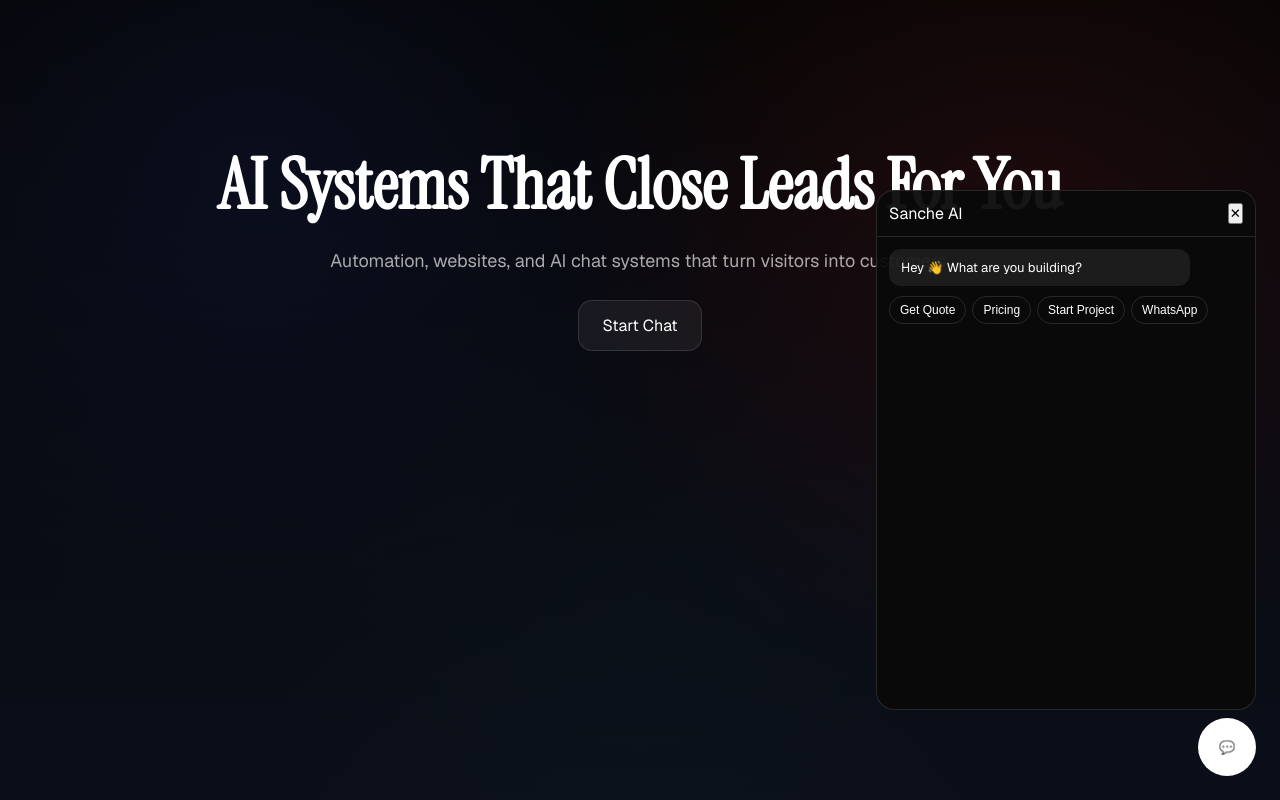
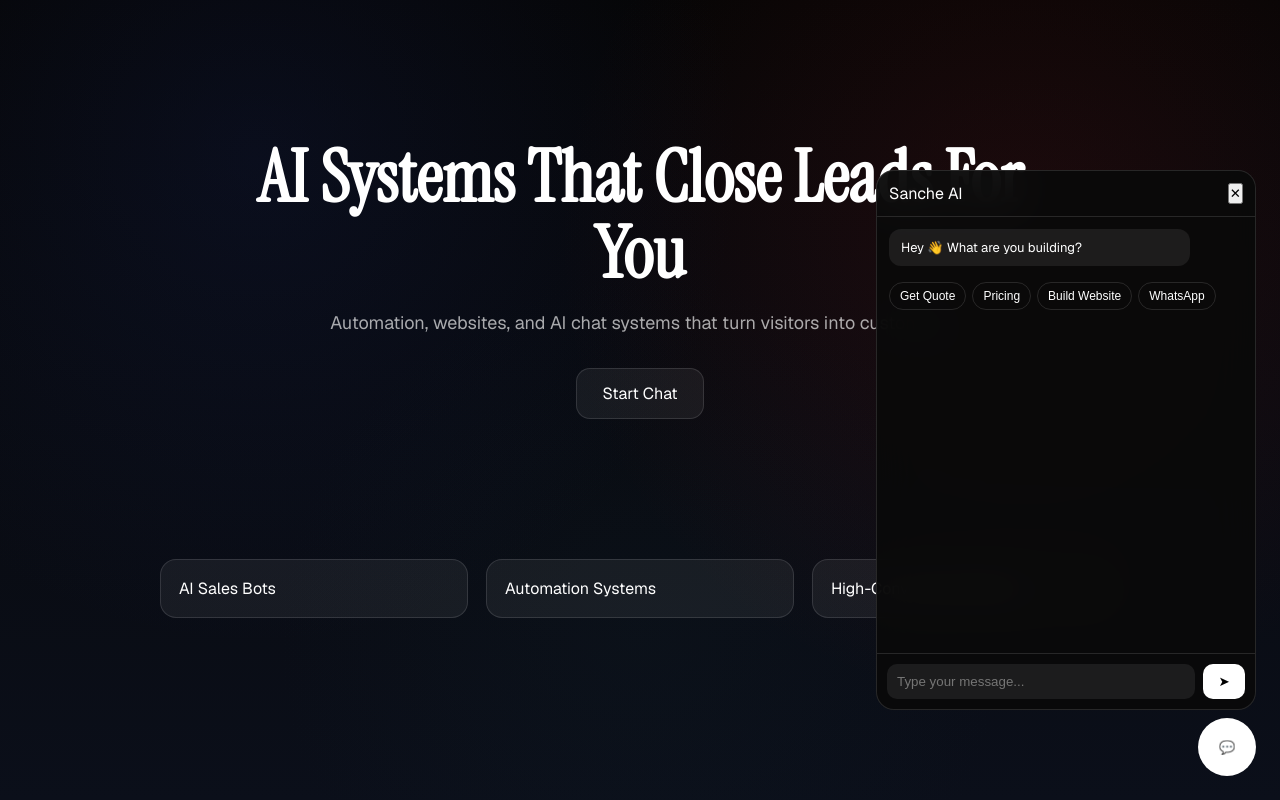
Before and after one commit to Goldylox752/Sanchesolutions, a website: page index.html in a window 1280 px wide. Both pictures are taken after a click on the element "Start Chat". Drawn offline with nearby package versions, Linux system fonts and the light colour scheme.

Commit message:
Update index.html

```diff
--- a/index.html
+++ b/index.html
@@ -19,6 +19,7 @@
   --muted:rgba(255,255,255,0.65);
 }
 
+/* BACKGROUND */
 body{
   font-family:Geist,sans-serif;
   color:var(--text);
@@ -33,30 +34,52 @@ body{
 /* HERO */
 .hero{
   text-align:center;
-  padding:140px 20px 80px;
+  padding:140px 20px 70px;
   max-width:900px;
   margin:auto;
 }
 .hero h1{
   font-family:"Instrument Serif";
-  font-size:70px;
+  font-size:72px;
+  line-height:1.05;
 }
 .hero p{
   color:var(--muted);
   margin-top:18px;
   font-size:18px;
+  line-height:1.6;
 }
 .cta{
-  margin-top:28px;
+  margin-top:30px;
   display:inline-block;
-  padding:14px 24px;
+  padding:14px 26px;
   border-radius:14px;
   border:1px solid var(--border);
   background:var(--card);
   cursor:pointer;
+  transition:.2s;
+}
+.cta:hover{transform:scale(1.04)}
+
+/* FEATURES */
+.section{
+  padding:70px 20px;
+  max-width:1000px;
+  margin:auto;
+}
+.grid{
+  display:grid;
+  grid-template-columns:repeat(auto-fit,minmax(260px,1fr));
+  gap:18px;
+}
+.card{
+  padding:18px;
+  border-radius:16px;
+  background:var(--card);
+  border:1px solid var(--border);
 }
 
-/* CHAT */
+/* CHAT BUTTON */
 .fab{
   position:fixed;
   bottom:24px;
@@ -68,14 +91,16 @@ body{
   color:black;
   border:none;
   cursor:pointer;
+  z-index:9999;
 }
 
+/* PANEL */
 .panel{
   position:fixed;
   bottom:90px;
   right:24px;
   width:380px;
-  height:520px;
+  height:540px;
   background:rgba(10,10,10,0.95);
   border:1px solid var(--border);
   border-radius:18px;
@@ -85,6 +110,7 @@ body{
   transform:translateY(10px);
   pointer-events:none;
   transition:.25s;
+  backdrop-filter:blur(20px);
 }
 
 .panel.open{
@@ -93,6 +119,7 @@ body{
   pointer-events:auto;
 }
 
+/* HEADER */
 .header{
   padding:12px;
   border-bottom:1px solid var(--border);
@@ -100,6 +127,7 @@ body{
   justify-content:space-between;
 }
 
+/* MESSAGES */
 .messages{
   flex:1;
   padding:12px;
@@ -126,10 +154,38 @@ body{
   background:rgba(255,255,255,0.08);
 }
 
+/* INPUT AREA (FIXED) */
+.input{
+  display:flex;
+  border-top:1px solid var(--border);
+  padding:10px;
+  gap:8px;
+}
+
+input{
+  flex:1;
+  padding:10px;
+  border-radius:10px;
+  border:none;
+  outline:none;
+  background:rgba(255,255,255,0.08);
+  color:white;
+}
+
+button.send{
+  width:42px;
+  border:none;
+  border-radius:10px;
+  background:white;
+  cursor:pointer;
+}
+
+/* QUICK */
 .quick{
   display:flex;
   flex-wrap:wrap;
   gap:6px;
+  margin-top:6px;
 }
 
 .quick button{
@@ -145,8 +201,7 @@ body{
 /* typing */
 .typing{
   font-size:12px;
-  opacity:0.6;
-  padding:6px 10px;
+  opacity:0.7;
 }
 </style>
 </head>
@@ -157,6 +212,14 @@ body{
   <h1>AI Systems That Close Leads For You</h1>
   <p>Automation, websites, and AI chat systems that turn visitors into customers.</p>
   <div class="cta" onclick="toggleChat()">Start Chat</div>
+</section>
+
+<section class="section">
+  <div class="grid">
+    <div class="card">AI Sales Bots</div>
+    <div class="card">Automation Systems</div>
+    <div class="card">High-Converting Websites</div>
+  </div>
 </section>
 
 <button class="fab" onclick="toggleChat()">💬</button>
@@ -170,14 +233,21 @@ body{
 
   <div class="messages" id="messages"></div>
 
+  <!-- FIXED INPUT (this was missing / broken before) -->
+  <div class="input">
+    <input id="input" placeholder="Type your message..." />
+    <button class="send" onclick="send()">➤</button>
+  </div>
+
 </div>
 
 <script>
 const API_URL = "https://sanchesolutions.onrender.com/api/bot";
-const SESSION_ID = "user_" + Math.random().toString(36).substring(2, 9);
+const SESSION_ID = "user_" + Math.random().toString(36).slice(2,9);
 
 const panel = document.getElementById("panel");
 const messages = document.getElementById("messages");
+const input = document.getElementById("input");
 
 function toggleChat(){
   panel.classList.toggle("open");
@@ -196,24 +266,15 @@ function add(text,type){
   messages.scrollTop=messages.scrollHeight;
 }
 
-function typing(){
-  const div=document.createElement("div");
-  div.className="typing";
-  div.id="typing";
-  div.textContent="Sanche AI is typing...";
-  messages.appendChild(div);
-  messages.scrollTop=messages.scrollHeight;
-}
-
 function addQuick(){
   const div=document.createElement("div");
   div.className="quick";
 
   [
-    ["Get Quote","I want a quote"],
-    ["Pricing","how much?"],
-    ["Start Project","I want to build a website"],
-    ["WhatsApp","contact me"]
+    ["Get Quote","quote"],
+    ["Pricing","price"],
+    ["Build Website","website"],
+    ["WhatsApp","contact"]
   ].forEach(i=>{
     const b=document.createElement("button");
     b.textContent=i[0];
@@ -224,11 +285,22 @@ function addQuick(){
   messages.appendChild(div);
 }
 
+function typing(){
+  const div=document.createElement("div");
+  div.className="typing";
+  div.id="typing";
+  div.textContent="Sanche AI is thinking...";
+  messages.appendChild(div);
+  messages.scrollTop=messages.scrollHeight;
+}
+
 async function send(text){
-  const msg=text || prompt("Message?");
+  const msg=(text || input.value).trim();
   if(!msg) return;
 
   add(msg,"user");
+  input.value="";
+
   typing();
 
   try{
@@ -242,15 +314,19 @@ async function send(text){
     });
 
     const data=await res.json();
+    document.getElementById("typing")?.remove();
 
-    document.getElementById("typing")?.remove();
     add(data.reply || "No response","bot");
 
   }catch(e){
     document.getElementById("typing")?.remove();
-    add("Server offline. Try WhatsApp.","bot");
+    add("Server error. Try again.","bot");
   }
 }
+
+input.addEventListener("keydown",(e)=>{
+  if(e.key==="Enter") send();
+});
 </script>
 
 </body>
```
